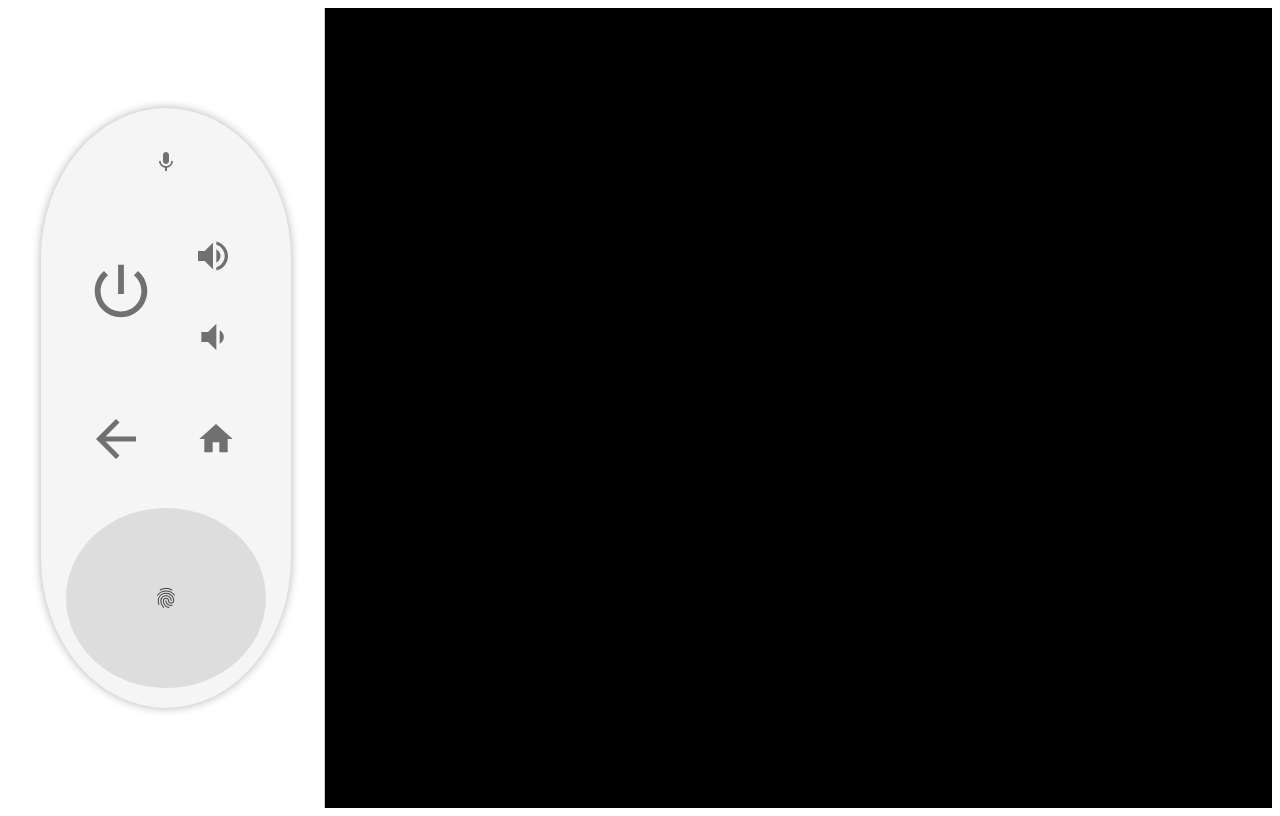
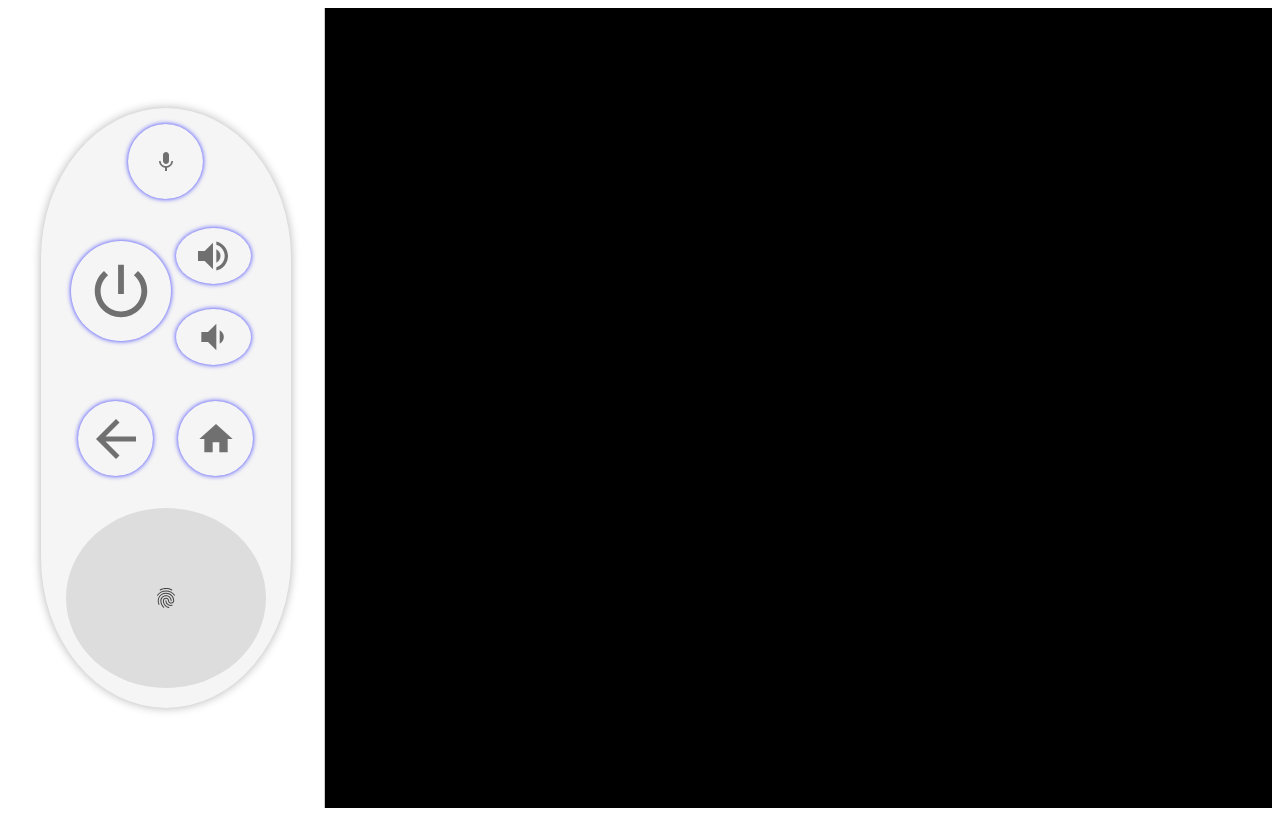
Before and after one commit to Zhai790/CPSC-481, a React (Vite) app in the folder my-react-app/: page / in a window 1280 px wide. Built offline with nearby package versions, Linux system fonts and the light colour scheme.

Commit message:
Updated buttons to show outline

```diff
--- a/my-react-app/src/features/remote/components/Remote.tsx
+++ b/my-react-app/src/features/remote/components/Remote.tsx
@@ -24,6 +24,16 @@ const useStyles = makeStyles(() => ({
     alignItems: 'center',
     paddingTop: 8,
     boxSizing: 'border-box',
+  },
+  buttonBase: {
+    position: 'absolute',
+    borderRadius: '50%',
+    border: '2px solid rgba(0, 0, 255, 0.6)', // Always visible outline
+    boxShadow: '0 0 5px rgba(0, 0, 255, 0.8)', // Optional glowing effect
+    transition: 'box-shadow 0.3s ease-in-out',
+    '&:hover': {
+      boxShadow: '0 0 10px rgba(0, 0, 255, 1)', // Slightly more glow on hover
+    }
   },
   micButton: {
     position: 'absolute',
@@ -109,32 +119,32 @@ export default function Remote() {
   return (
     <Box className={classes.remoteContainer}>
       {/* Mic Button */}
-      <IconButton className={classes.micButton} onClick={handleMic}>
+      <IconButton className={`${classes.buttonBase} ${classes.micButton}`} onClick={handleMic}>
         <MicIcon />
       </IconButton>
 
       {/* Power Button */}
-      <IconButton className={classes.powerButton} onClick={handlePower}>
+      <IconButton className={`${classes.buttonBase} ${classes.powerButton}`} onClick={handlePower}>
         <PowerIcon />
       </IconButton>
 
       {/* Back Button */}
-      <IconButton className={classes.backButton} onClick={handleBack}>
+      <IconButton className={`${classes.buttonBase} ${classes.backButton}`} onClick={handleBack}>
         <BackIcon/>
       </IconButton>
 
       {/* Audio Controls (Volume Up/Down) */}
       <Box className={classes.audioControls}>
-        <IconButton onClick={handleVolumeUp}>
+        <IconButton className={classes.buttonBase} onClick={handleVolumeUp}>
           <VolumeUpIcon />
         </IconButton>
-        <IconButton onClick={handleVolumeDown}>
+        <IconButton className={classes.buttonBase} onClick={handleVolumeDown}>
           <VolumeDownIcon />
         </IconButton>
       </Box>
 
       {/* Home Button */}
-      <IconButton className={classes.homeButton} onClick={handleHome}>
+      <IconButton className={`${classes.buttonBase} ${classes.homeButton}`} onClick={handleHome}>
         <HomeIcon />
       </IconButton>
 
```
